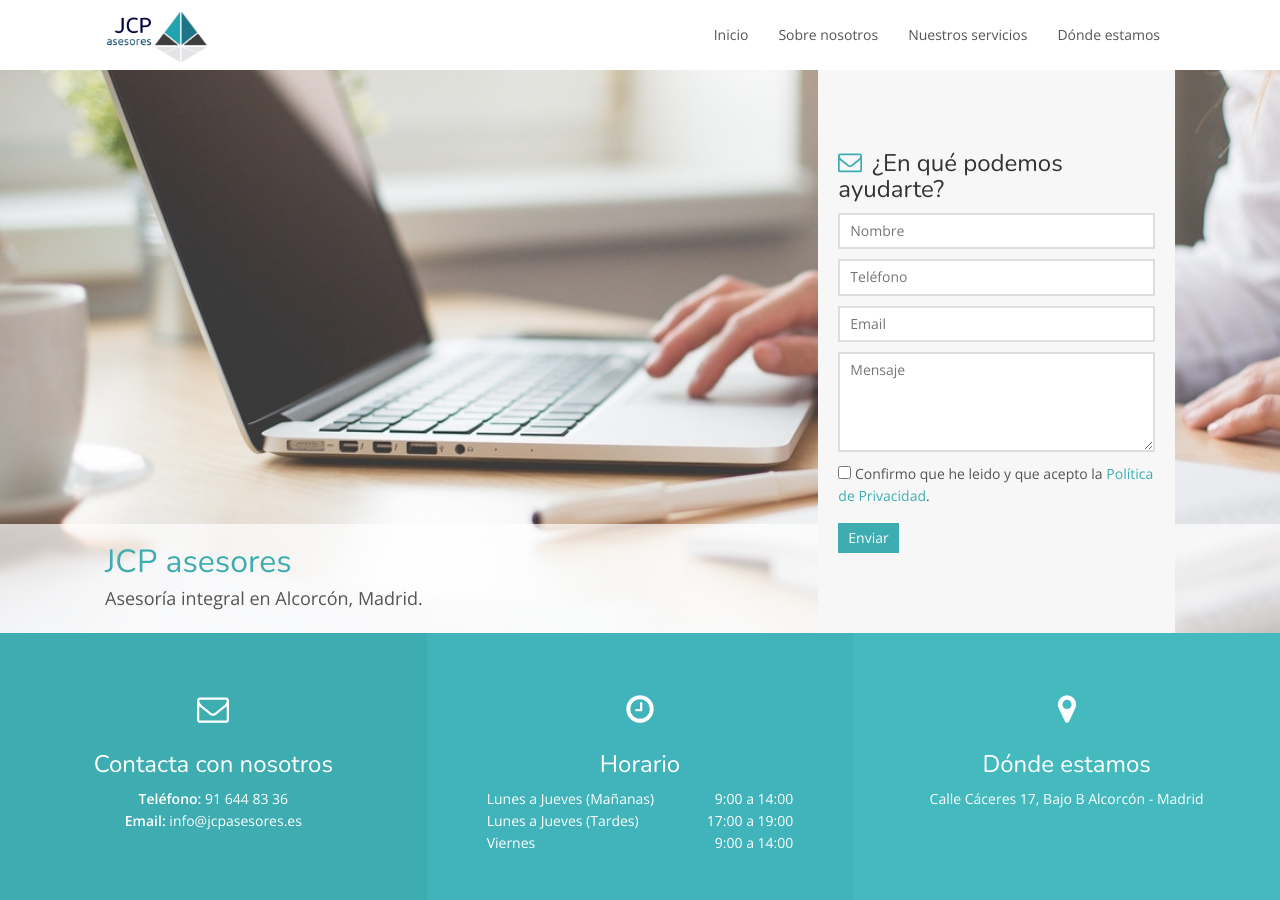
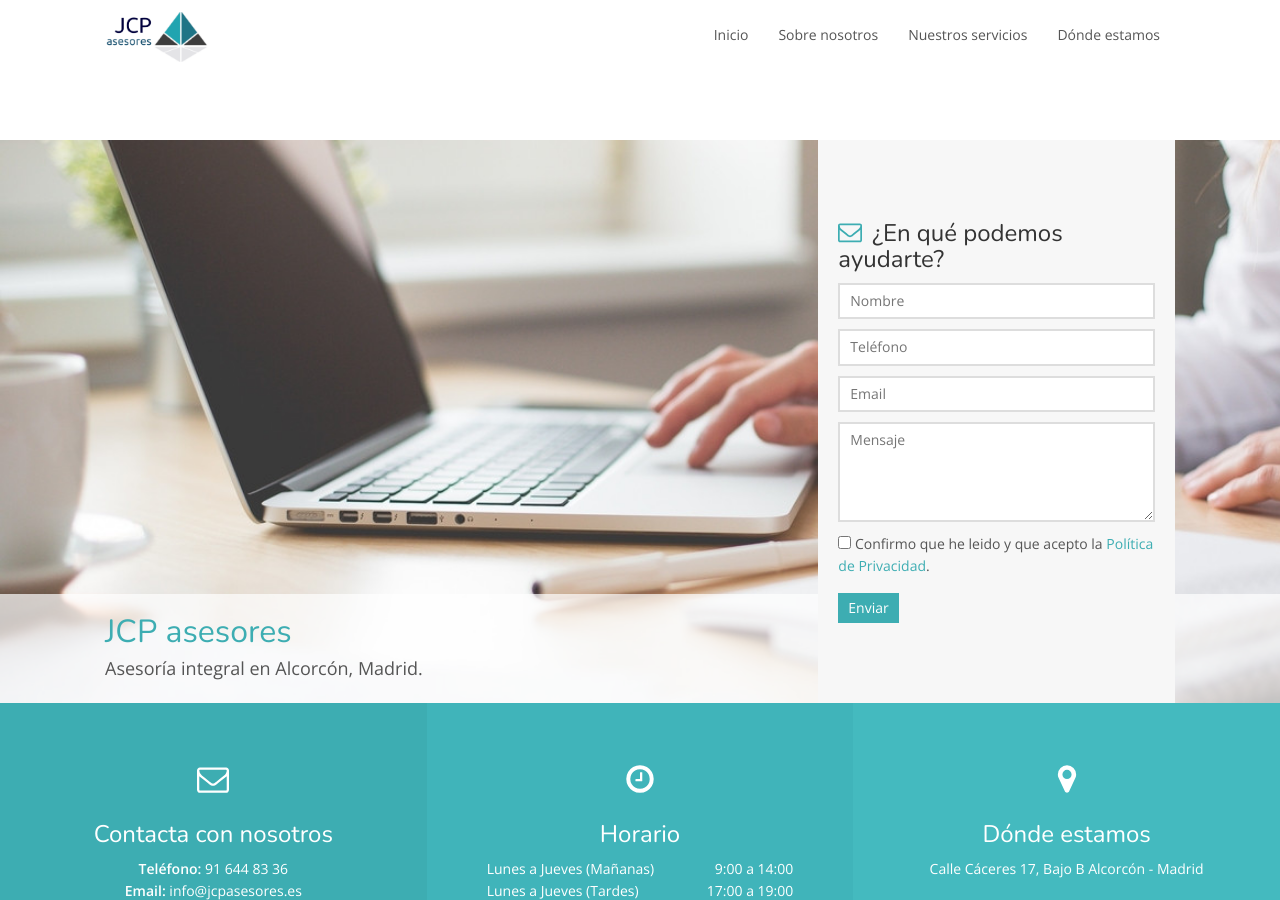
Before and after one commit to MpCity/MpCity.github.io, a Jekyll site: the page built from index.html, in a window 1280 px wide and 900 px high. Built offline with Jekyll 4.4.1, drawn with Linux system fonts in a browser that asks for light colours.

Commit message:
Update default.html

```diff
--- a/_layouts/default.html
+++ b/_layouts/default.html
@@ -1,5 +1,5 @@
 {% include doctype-head.html %}
-<body data-spy="scroll" data-offset="80" data-target=".scrollspy" id="top">
+<body data-spy="scroll" data-offset="80" data-target=".scrollspy" id="top" style="padding-top: 70px;">
     {% include svg-defs.svg %}
     <!--[if lt IE 10]>
         <p class="oldie">You are using an outdated browser. <a href="http://browsehappy.com/">Upgrade your browser today</a> to better experience this site.</p>
```
